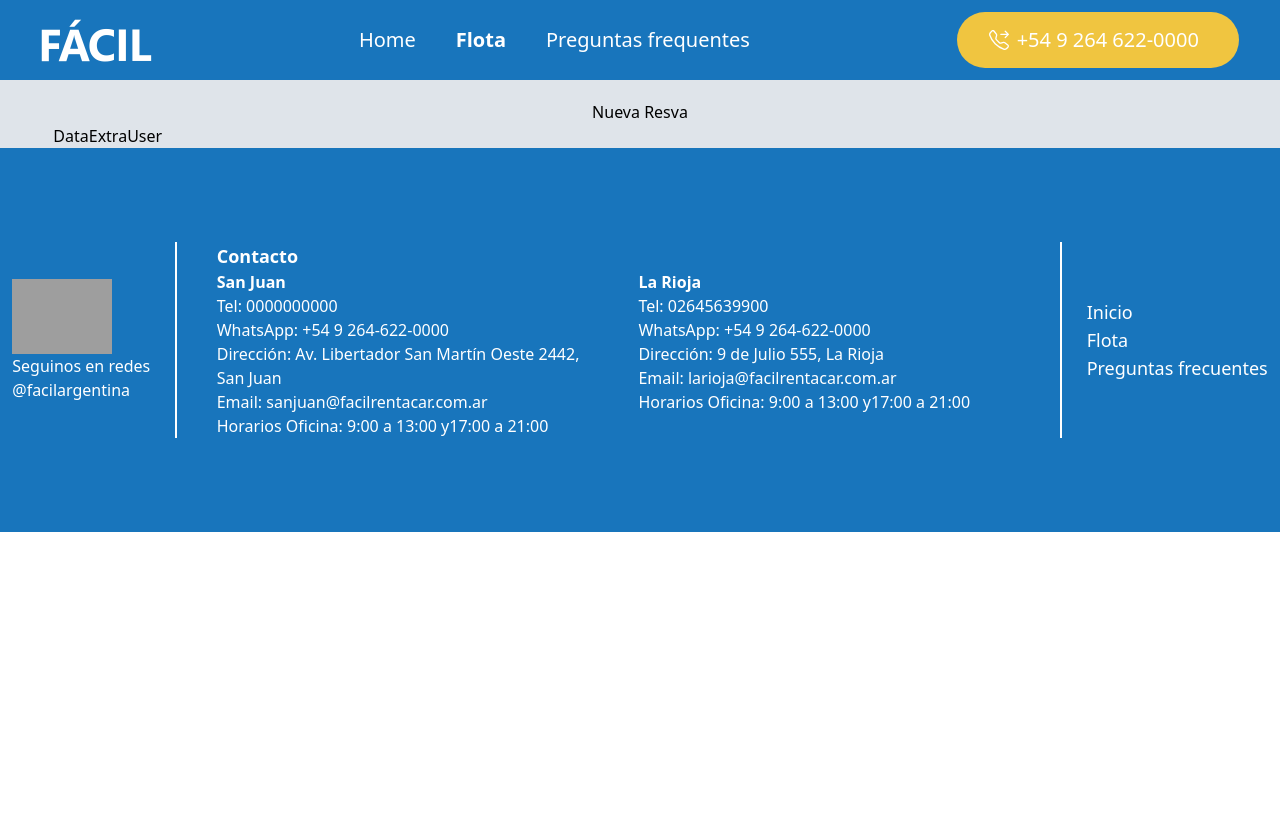
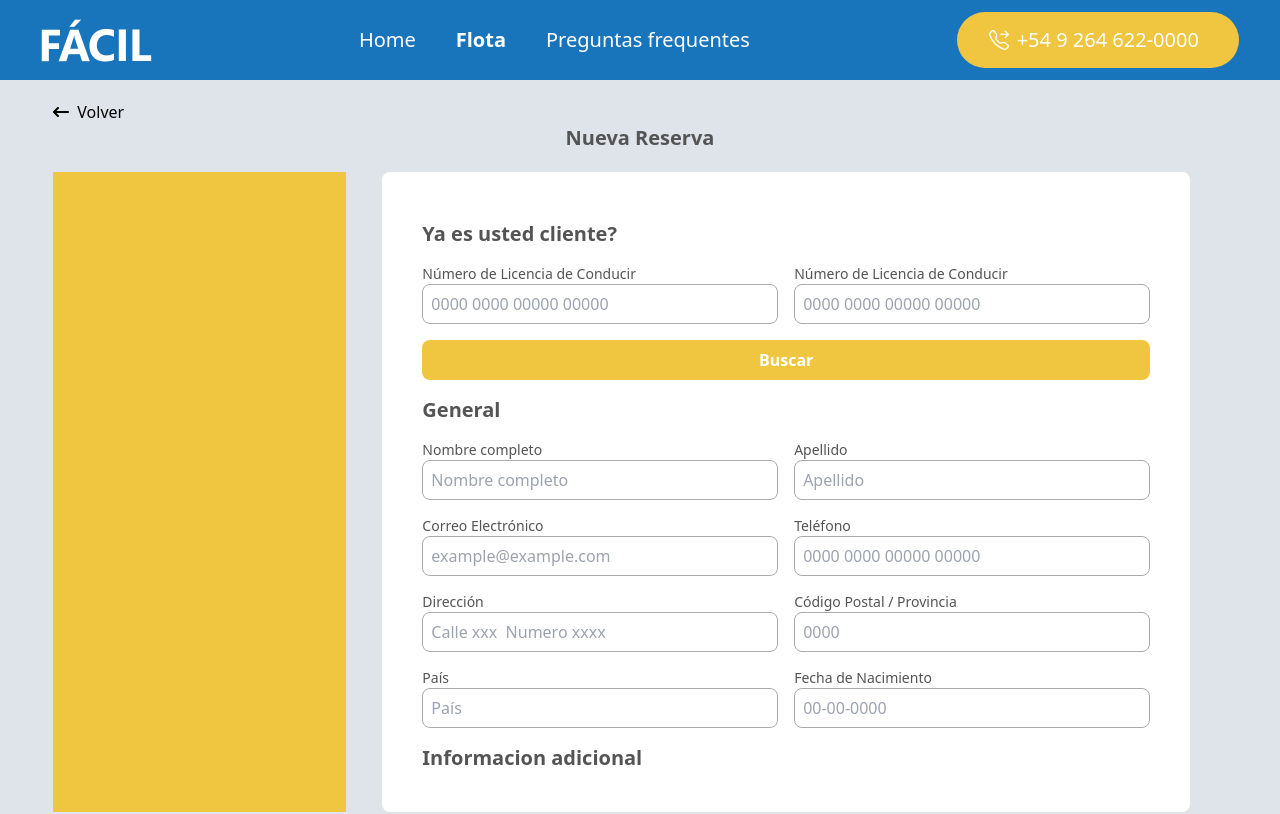
Before and after one commit to DeeRo-dev/facil-web, a React (Vite) app: page /flota/ids/addoptions/datauser in a window 1280 px wide. Shown: the top 814 px of the page. Built offline with nearby package versions, Linux system fonts and the light colour scheme; grey boxes are pictures that could not be loaded.

Commit message:
Data user

```diff
--- a/src/components/FormHome/FormHome.tsx
+++ b/src/components/FormHome/FormHome.tsx
@@ -19,7 +19,7 @@ export default function FormHome()  {
             <InputHour/>
            </div>
             </div>
-            <Input/>
+            <Input title='Codigo Promocional' titlePLaceHolder='Ingresar codigo'/>
 
             <BtnForm/>
             </div>
--- a/src/components/Inputs/Input.tsx
+++ b/src/components/Inputs/Input.tsx
@@ -1,22 +1,20 @@
 import React from "react";
 import { RiCoupon3Line } from "react-icons/ri";
 
+interface Props {
+  title: string,
+  titlePLaceHolder: string,
+}
 
-
-const Input: React.FC = () => {
+const Input: React.FC<Props> = ({ title,titlePLaceHolder }: Props) => {
   return (
-<div>
-<h3 className="text-whiteColor text-sm">Código promocional</h3>
-
-    <div className="bg-whiteColor h-10 flex rounded-lg items-center px-2">
-
-      <RiCoupon3Line className="text-lg mr-2"/>
-
-      <input type='text' placeholder="Ingresar codigo" className="w-full focus:outline-none"/>
-
+    <div className=" w-full">
+      <h3 className={`${title !== 'Codigo Promocional' ? 'text-colorText' : 'text-whiteColor'}  text-sm`}>{title}</h3>
+      <div className={`bg-whiteColor h-10 flex rounded-lg items-center px-2 ${title !== 'Codigo Promocional' && 'border border-1 border-grey'}`}>
+        {title === 'Codigo Promocional' && <RiCoupon3Line className="text-lg mr-2" />}
+        <input type='text' placeholder={titlePLaceHolder} className='w-full focus:outline-none'/>
+      </div>
     </div>
-</div>
-
   );
 }
 
--- a/src/pages/Flota/LayoutFlota.tsx
+++ b/src/pages/Flota/LayoutFlota.tsx
@@ -1,16 +1,20 @@
-import { Link, Outlet} from 'react-router-dom';
-// import { CarCard } from "../../components/CarCard/CarCard";
-import FormHome from "../../components/FormHome/FormHome";
-
-// import { FlotaCard } from "../../components/FlotaCard/FlotaCard";
+import { Link, Outlet } from "react-router-dom";
+import { FaArrowLeftLong } from "react-icons/fa6";
 
 export default function LayoutFlota() {
   return (
     <>
       <div className="w-11/12 m-auto mt-5 flex flex-col">
-    <h1 className='m-auto'>Nueva Resva</h1>
-      <Outlet />
-
+        <div className="pl-15">
+          <Link to="/" className="flex items-center">
+            <FaArrowLeftLong />
+            <p className="ml-2">Volver</p>
+          </Link>
+        </div>
+        <h2 className="text-xl ml-15 font-semibold text-colorText m-auto">
+          Nueva Reserva
+        </h2>
+        <Outlet />
       </div>
     </>
   );
--- a/src/pages/Flota/pages/DataExtraUser.tsx
+++ b/src/pages/Flota/pages/DataExtraUser.tsx
@@ -1,5 +1,73 @@
+import { BtnForm } from "../../../components/Btns/BtnForm";
+import Input from "../../../components/Inputs/Input";
+
 export default function DataExtraUser() {
-    return (
-      <div> DataExtraUser</div>
-    )
-  }
+  return (
+    <div className="w-full m-auto mt-5 flex mb-10">
+      <div className="w-96 px-2 h-auto bg-terciary flex ">
+        {/* <FormHome /> */}
+      </div>
+
+      <div className="flex w-full  items-center justify-center">
+        <div className="w-11/12 bg-whiteColor rounded-lg p-10">
+          <div>
+            <h2 className="text-xl	font-semibold text-colorText mt-2">
+              Ya es usted cliente?
+            </h2>
+            <div className="flex justify-around mt-4 gap-4">
+              <Input
+                title="Número de Licencia de Conducir"
+                titlePLaceHolder="0000 0000 00000 00000"
+              />
+              <Input
+                title="Número de Licencia de Conducir"
+                titlePLaceHolder="0000 0000 00000 00000"
+              />
+            </div>
+            <BtnForm />
+          </div>
+
+          <div>
+            <h2 className="text-xl	font-semibold text-colorText mt-4">
+              General
+            </h2>
+            <div className="grid grid-cols-1 md:grid-cols-2 gap-4 mt-4 ">
+              <Input
+                title="Nombre completo"
+                titlePLaceHolder="Nombre completo"
+              />
+              <Input title="Apellido" titlePLaceHolder="Apellido" />
+              <Input
+                title="Correo Electrónico"
+                titlePLaceHolder="example@example.com"
+              />
+              <Input
+                title="Teléfono"
+                titlePLaceHolder="0000 0000 00000 00000"
+              />
+              <Input
+                title="Dirección"
+                titlePLaceHolder="Calle xxx  Numero xxxx"
+              />
+              <Input
+                title=" Código Postal / Provincia"
+                titlePLaceHolder="0000"
+              />
+              <Input title="País" titlePLaceHolder="País" />
+              <Input
+                title="Fecha de Nacimiento"
+                titlePLaceHolder="00-00-0000"
+              />
+            </div>
+          </div>
+          <div>
+            {" "}
+            <h2 className="text-xl	font-semibold text-colorText mt-4">
+              Informacion adicional
+            </h2>
+          </div>
+        </div>
+      </div>
+    </div>
+  );
+}
--- a/src/pages/Flota/pages/SearchCar.tsx
+++ b/src/pages/Flota/pages/SearchCar.tsx
@@ -1,7 +1,7 @@
 import React from "react";
 import { FaArrowLeftLong } from "react-icons/fa6";
 import { Link } from "react-router-dom";
-import FormHome from "../../../components/FormHome/FormHome";
+// import FormHome from "../../../components/FormHome/FormHome";
 import { FlotaCard } from "../../../components/FlotaCard/FlotaCard";
 // import { FlotaCardProps } from "../../../components/FlotaCard/FlotaCard";
 
@@ -20,17 +20,6 @@ const SearchCar: React.FC<SearchCarProps> = () => {
 
         <div className="flex flex-col w-full m-auto items-center">
         <div className="flex w-full flex-col my-5">
-          <div className="flex">
-            <div className="pl-15">
-              <Link to="/" className="flex items-center">
-                <FaArrowLeftLong />
-                <p className="ml-2">Volver</p>
-              </Link>
-            </div>
-            <h2 className="text-xl ml-15 font-semibold text-colorText m-auto">
-              Nueva Reserva
-            </h2>
-          </div>
           <div>
             <p>/Flota</p>
           </div>
```
